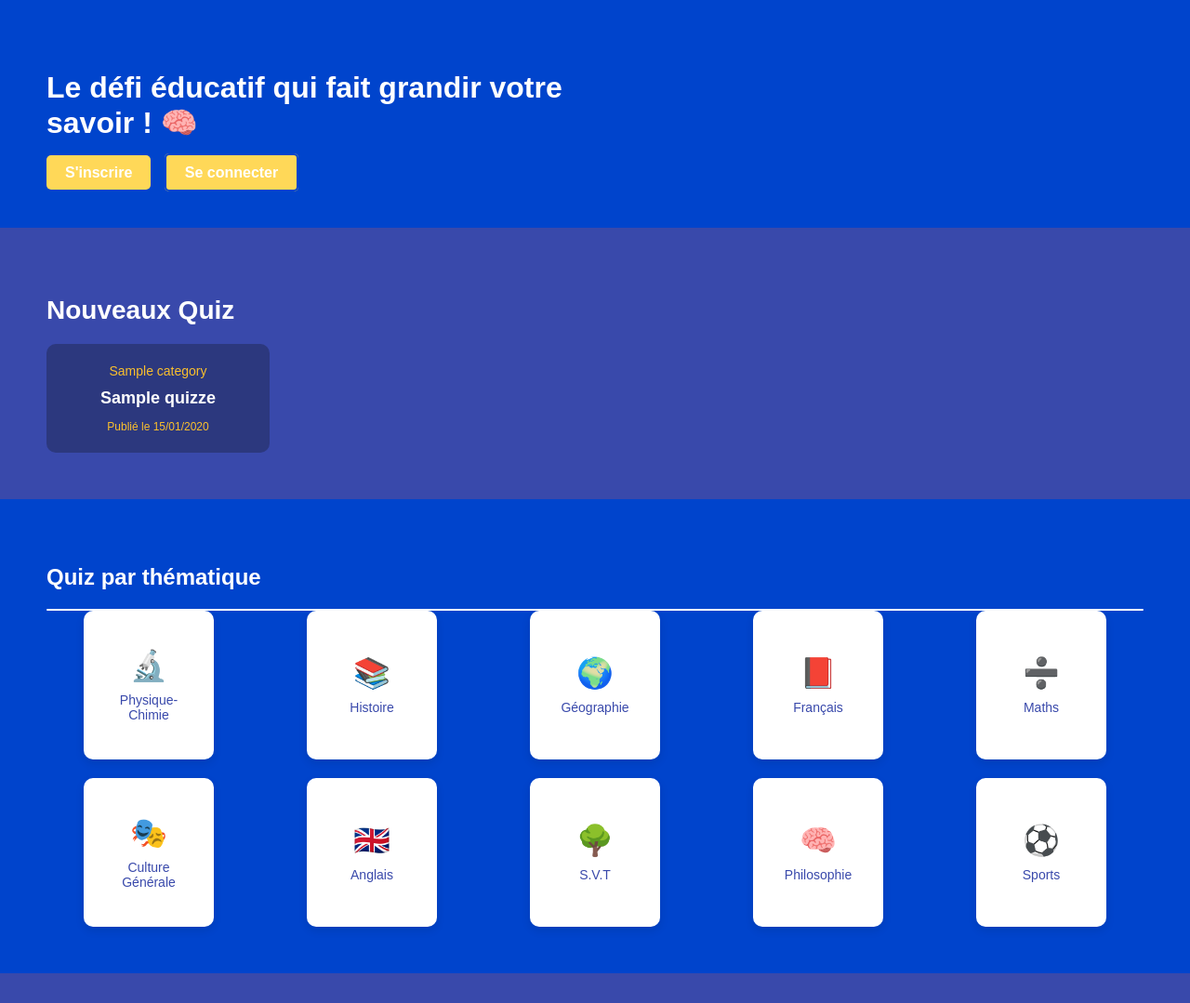
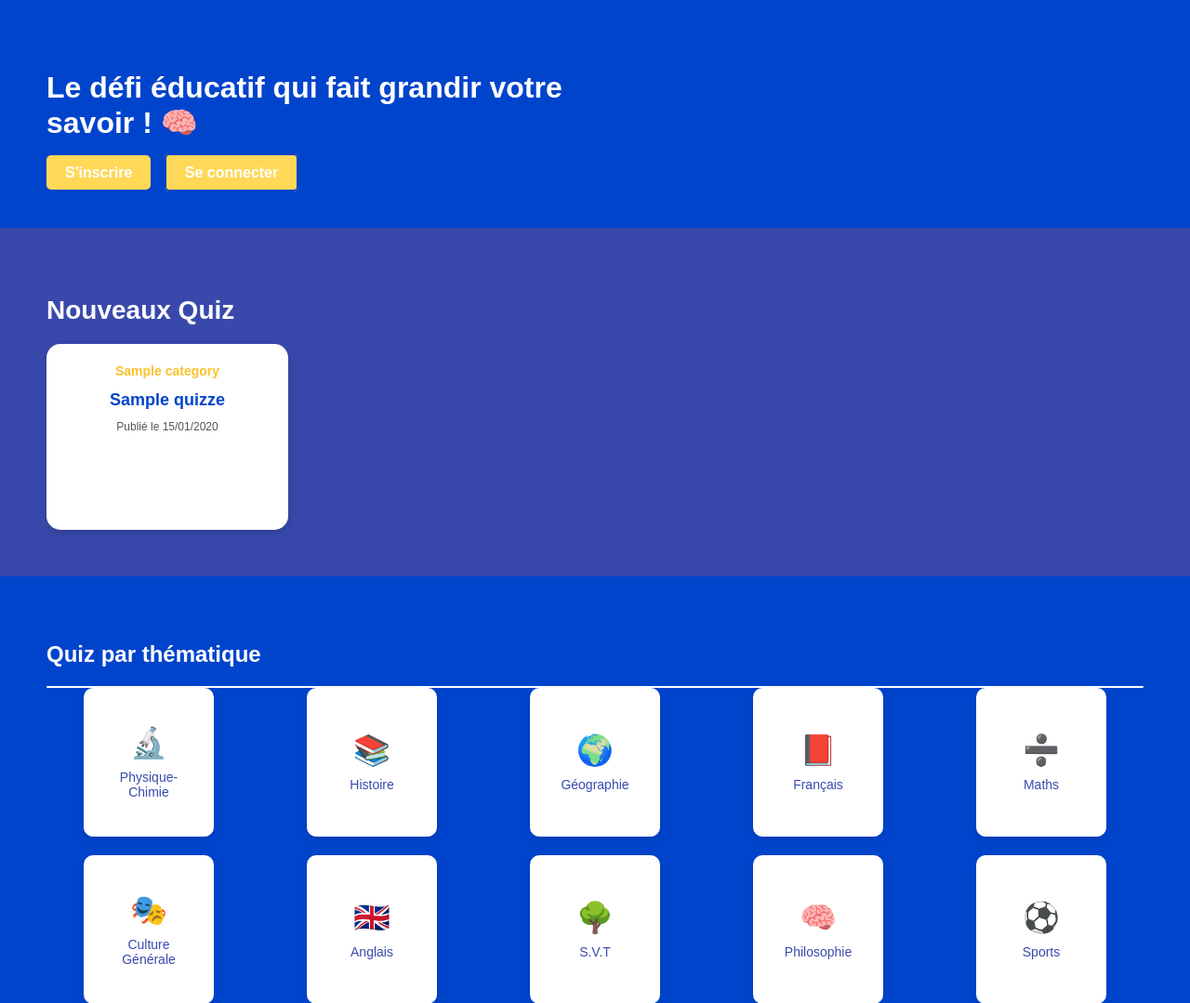
Before and after one commit to Nazim6702/EduQuest, a Symfony app: template templates/home/index.html.twig in a window 1280 px wide. Shown: the part 118-1197 px from the top of the page at 93% size. Run offline with Twig, Linux system fonts and the light colour scheme; the template is opened without the code that fills it: most values are stand-ins (such as "Sample title", 1, 10 or a date in 2020); some libraries are stand-ins or nearby versions.

Commit message:
style cards quiz page d'aceuil

```diff
--- a/public/css/style.css
+++ b/public/css/style.css
@@ -318,3 +318,48 @@ body {
   color: white;
   text-decoration: none;
 }
+
+
+
+/* -----   Quiz Cards   ----- */
+
+.quiz-card-link {
+  text-decoration: none;
+  color: inherit;
+  display: block;
+  transition: transform 0.3s ease, box-shadow 0.3s ease;
+}
+
+.quiz-card-link:hover {
+  transform: translateY(-5px);
+  box-shadow: 0 10px 20px rgba(0, 0, 0, 0.3);
+}
+
+.quiz-card {
+  background-color: white;
+  color: #2c387e;
+  padding: 20px;
+  border-radius: 15px;
+  width: 220px;
+  height: 160px;
+  text-align: center;
+  box-shadow: 0 4px 10px rgba(0, 0, 0, 0.15);
+  transition: background-color 0.3s ease, transform 0.2s ease;
+}
+
+.quiz-card .category {
+  font-weight: bold;
+  color: #fbc02d;
+  font-size: 14px;
+}
+
+.quiz-card h3 {
+  margin: 12px 0 8px 0;
+  font-size: 18px;
+  color: #0044cc;
+}
+
+.quiz-card .date {
+  font-size: 12px;
+  color: #555;
+}
--- a/templates/home/index.html.twig
+++ b/templates/home/index.html.twig
@@ -17,11 +17,13 @@
         <h2>Nouveaux Quiz</h2>
         <div class="quiz-cards">
             {% for quiz in quizzes %}
-                <div class="quiz-card">
-                    <span class="category">{{ quiz.category }}</span>
-                    <h3>{{ quiz.title }}</h3>
-                    <span class="date">Publié le {{ quiz.createdAt|date('d/m/Y') }}</span>
-                </div>
+                <a href="{{ path('app_play_quiz', { id: quiz.id }) }}" class="quiz-card-link">
+                    <div class="quiz-card">
+                        <span class="category">{{ quiz.category }}</span>
+                        <h3>{{ quiz.title }}</h3>
+                        <span class="date">Publié le {{ quiz.createdAt|date('d/m/Y') }}</span>
+                    </div>
+                </a>
             {% else %}
                 <p>Aucun quiz pour le moment.</p>
             {% endfor %}
```
Also changed, not shown: templates/play_quiz/index.html.twig (deleted, +0 -8 lines), 1 other file.
